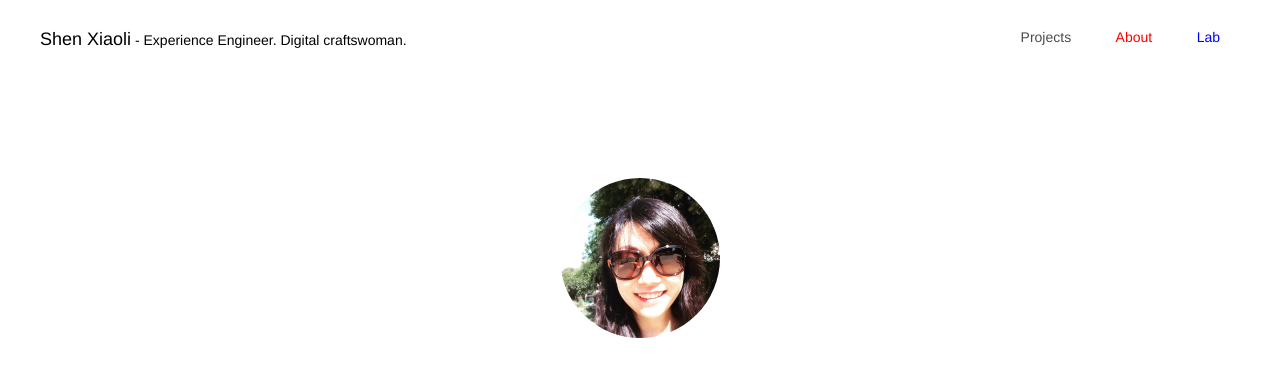
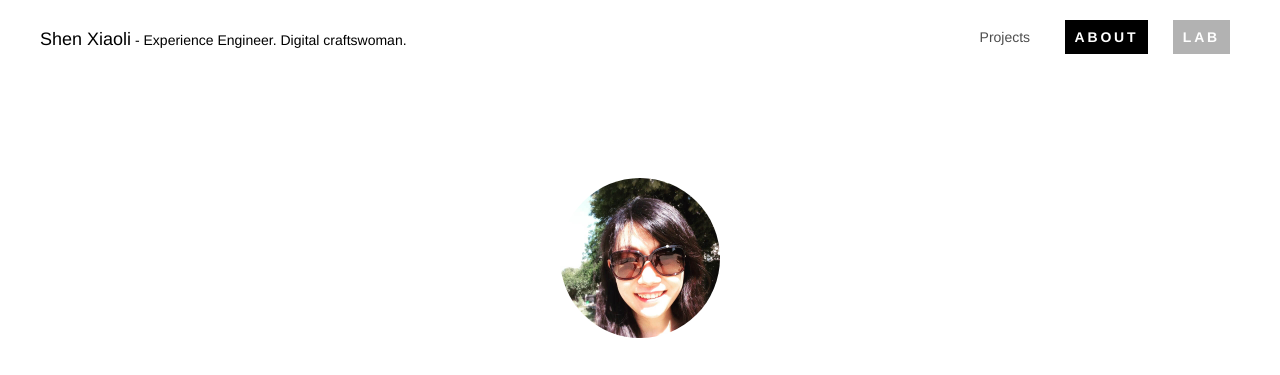
Before and after one commit to furixturi/portfolio2017, a website: page static/src/index.html in a window 1280 px wide. Both pictures are taken after a click on the link "Lab". Shown: the top 375 px of the page. Drawn offline with Linux system fonts and the light colour scheme; files whose address does not match are found by name.

Commit message:
update style for nav hover and active state

```diff
--- a/static/src/assets/styles.css
+++ b/static/src/assets/styles.css
@@ -287,11 +287,15 @@ nav {
   nav a {
     color: rgba(0, 0, 0, 0.7);
     text-decoration: none;
-    display: block; }
-    nav a.changing {
-      color: blue; }
-    nav a.active {
-      color: red; }
+    display: block;
+    /*&:hover,
+        &.changing {
+            text-transform: uppercase;
+            font-weight: 800;
+            letter-spacing: 0.2em;
+            color: white;
+            background: rgba(0, 0, 0, 0.3);
+        }*/ }
   nav .slogan {
     margin-top: 30px;
     margin-left: 40px; }
@@ -373,7 +377,19 @@ nav {
         nav li a {
           font-size: 14px;
           font-size: 0.875rem;
-          padding: 10px; } }
+          padding: 10px; }
+          nav li a:hover, nav li a.changing {
+            text-transform: uppercase;
+            font-weight: 800;
+            letter-spacing: 0.2em;
+            color: white;
+            background: rgba(0, 0, 0, 0.3); }
+          nav li a:active, nav li a.active {
+            color: white;
+            background: black;
+            text-transform: uppercase;
+            font-weight: 800;
+            letter-spacing: 0.2em; } }
 
 #projects article {
   position: relative; }
--- a/static/src/components/nav/scss/nav.scss
+++ b/static/src/components/nav/scss/nav.scss
@@ -12,13 +12,16 @@ nav {
         text-decoration: none;
         display: block;
 
+        /*&:hover,
         &.changing {
-            color: blue;
-        }
+            text-transform: uppercase;
+            font-weight: 800;
+            letter-spacing: 0.2em;
+            color: white;
+            background: rgba(0, 0, 0, 0.3);
+        }*/
 
-        &.active {
-            color: red;
-        }
+
     }
 
     .slogan {
@@ -130,6 +133,24 @@ nav {
             a {
                 @include fontSize(14px);
                 padding: 10px;
+
+                &:hover,
+                &.changing {
+                    text-transform: uppercase;
+                    font-weight: 800;
+                    letter-spacing: 0.2em;
+                    color: white;
+                    background: rgba(0, 0, 0, 0.3);
+                }
+
+                &:active,
+                &.active {
+                    color: white;
+                    background: black;
+                    text-transform: uppercase;
+                    font-weight: 800;
+                    letter-spacing: 0.2em;
+                }
             }
         }
     }
```
